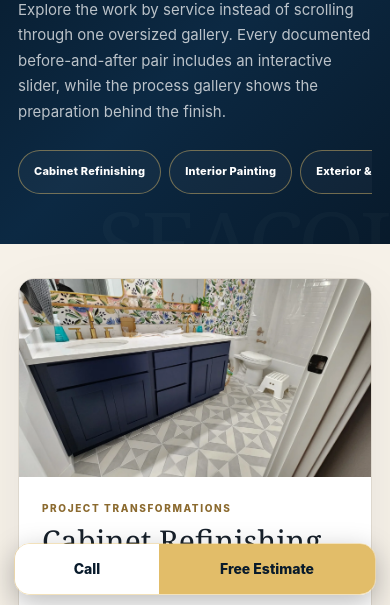
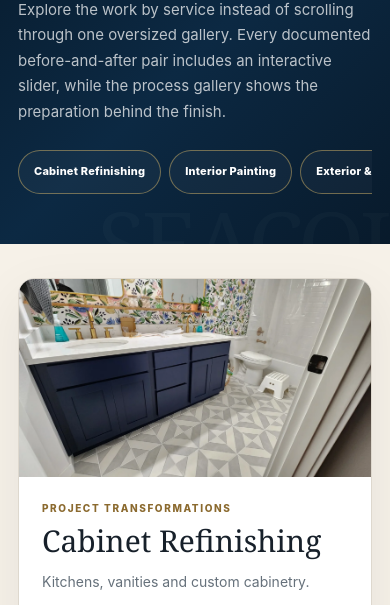
Before and after one commit to Seacol-Painting/seacol_website_master, a plain HTML site: page gallery.html in a window 390 px wide. Shown: the part 239-844 px from the top of the page. Drawn offline with Linux system fonts and the light colour scheme.

Commit message:
Remove fixed mobile Call and Free Estimate bar

```diff
--- a/gallery.html
+++ b/gallery.html
@@ -71,6 +71,5 @@
     <div><a href="privacy.html">Privacy Policy</a><span>© <span id="year"></span> SEACOL PAINTING LLC</span></div>
   </div>
 </footer>
-<div class="mobile-cta"><a href="tel:+12065732474">Call</a><a href="index.html#estimate">Free Estimate</a></div>
 <script src="script.js"></script>
 </body></html>
--- a/mobile.css
+++ b/mobile.css
@@ -1,7 +1,7 @@
 /* Mobile-only presentation. Desktop rules and content remain unchanged. */
 @media (max-width:850px){
   html{scroll-padding-top:88px}
-  body{padding-bottom:calc(78px + env(safe-area-inset-bottom,0px))}
+  body{padding-bottom:0}
   main{overflow-x:clip}
   .container{width:calc(100% - 36px);max-width:680px}
   .section{padding:58px 0}
@@ -103,9 +103,6 @@
   footer{padding:38px 0 24px}
   .footer-grid{grid-template-columns:1fr;gap:24px}
   .footer-grid a{min-height:36px;display:inline-flex;align-items:center}
-  .mobile-cta{left:14px;right:14px;bottom:calc(10px + env(safe-area-inset-bottom,0px));border:1px solid rgba(226,189,105,.45);border-radius:16px;grid-template-columns:1fr 1.5fr;box-shadow:0 8px 28px #0004}
-  .mobile-cta a{min-height:50px;padding:14px 10px;font-size:14px}
-  body.menu-open .mobile-cta{visibility:hidden}
   body .site-header #site-nav{padding:90px 26px 70px;overflow-y:auto;justify-content:safe center}
   body .site-header #site-nav:after{content:"SEACOL PAINTING LLC · SEATTLE";font-size:9px;letter-spacing:.13em;bottom:25px}
   body .site-header #site-nav>a:not(.nav-cta){min-height:58px;font-size:clamp(29px,8vw,40px)}
```
Also changed, not shown: gallery-cabinets.html (+0 -1 lines), gallery-commercial.html (+0 -1 lines), gallery-custom.html (+0 -1 lines), gallery-exteriors.html (+0 -1 lines), gallery-interiors.html (+0 -1 lines), gallery-process.html (+0 -1 lines), index.html (+0 -2 lines).
